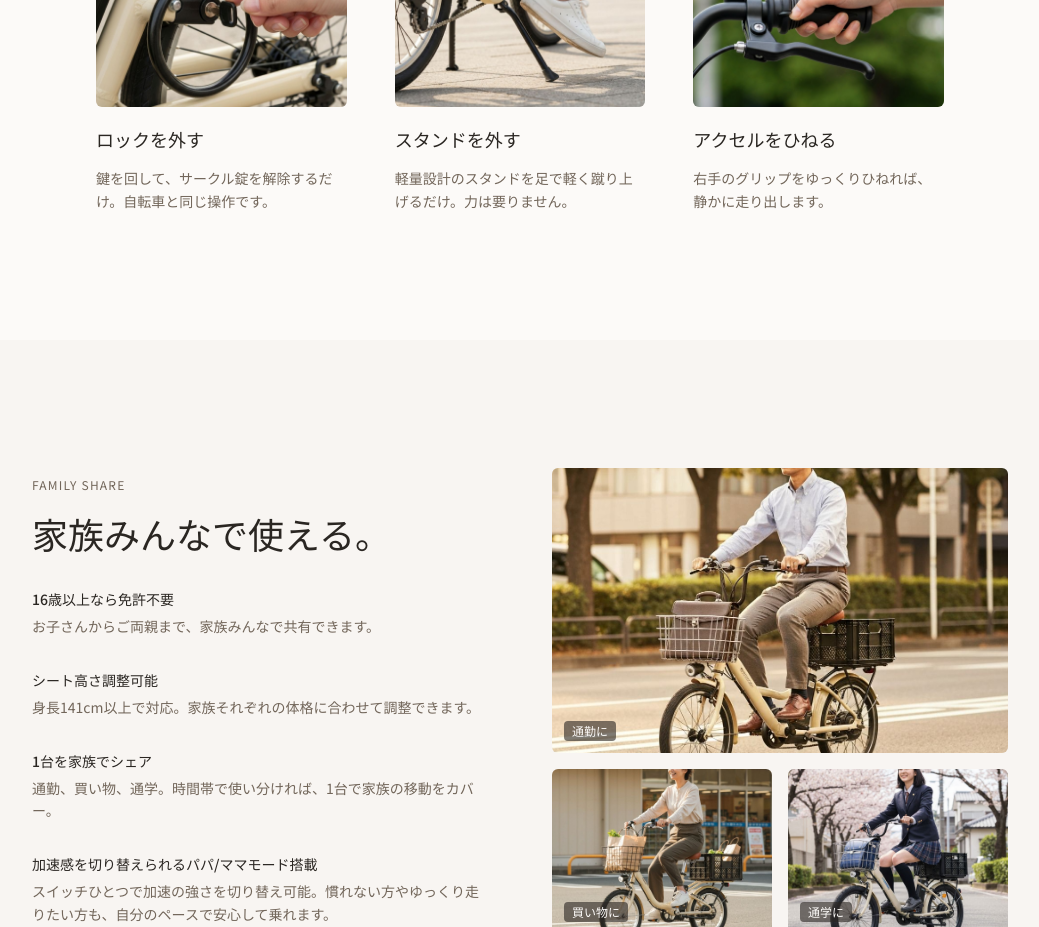
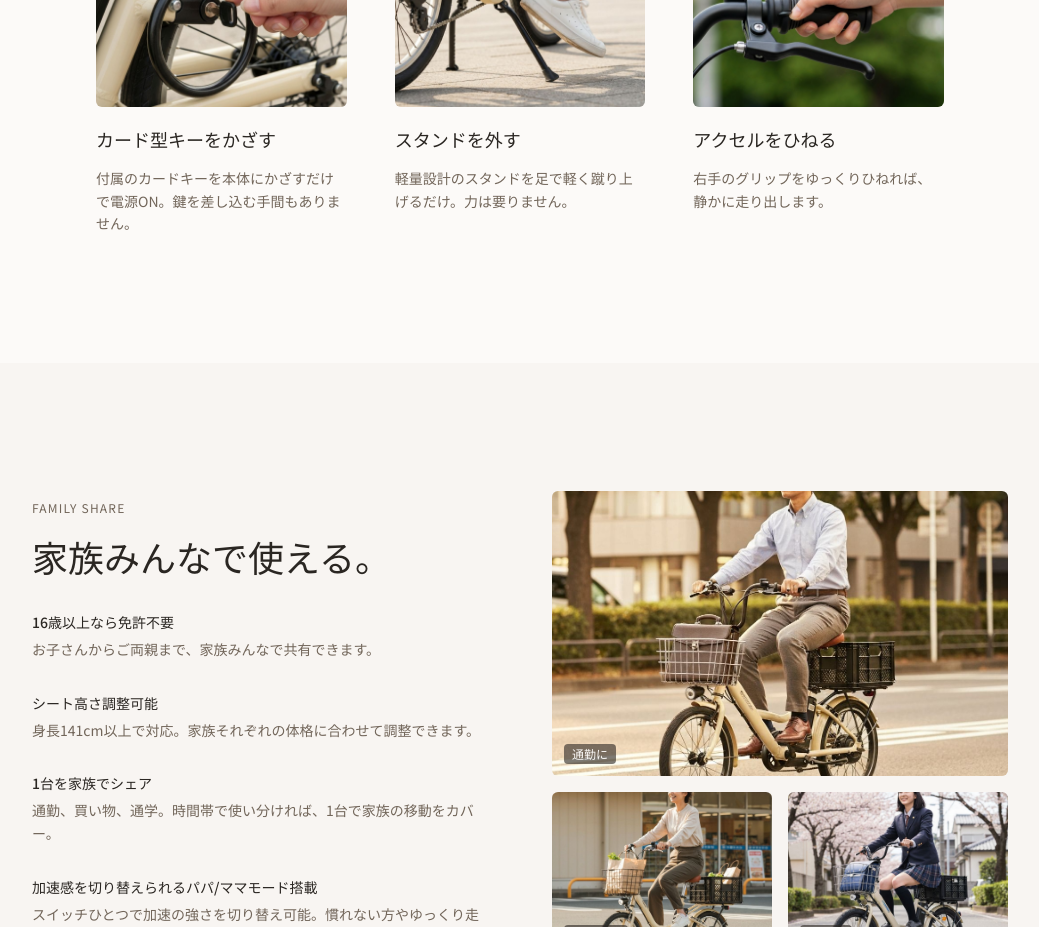
Before and after one commit to swallow-scooter/v0-mopero-4u-lp, a Next.js app: page / in a window 1280 px wide. Shown: the part 9620-10547 px from the top of the page, without its empty margins (120-1159 px from the left). Built offline with nearby package versions, Linux system fonts and the light colour scheme.

Commit message:
feat: rename step 01 to "swipe card key"
Change title and description for step 01 for better clarity

```diff
--- a/components/sections/operation.tsx
+++ b/components/sections/operation.tsx
@@ -7,10 +7,10 @@ export function OperationSection() {
   const steps = [
     {
       number: "01",
-      title: "ロックを外す",
-      description: "鍵を回して、サークル錠を解除するだけ。自転車と同じ操作です。",
+      title: "カード型キーをかざす",
+      description: "付属のカードキーを本体にかざすだけで電源ON。鍵を差し込む手間もありません。",
       image: "/images/step-01-unlock.jpg",
-      alt: "サークル錠を鍵で解除する様子",
+      alt: "カード型キーを本体にかざす様子",
     },
     {
       number: "02",
```
